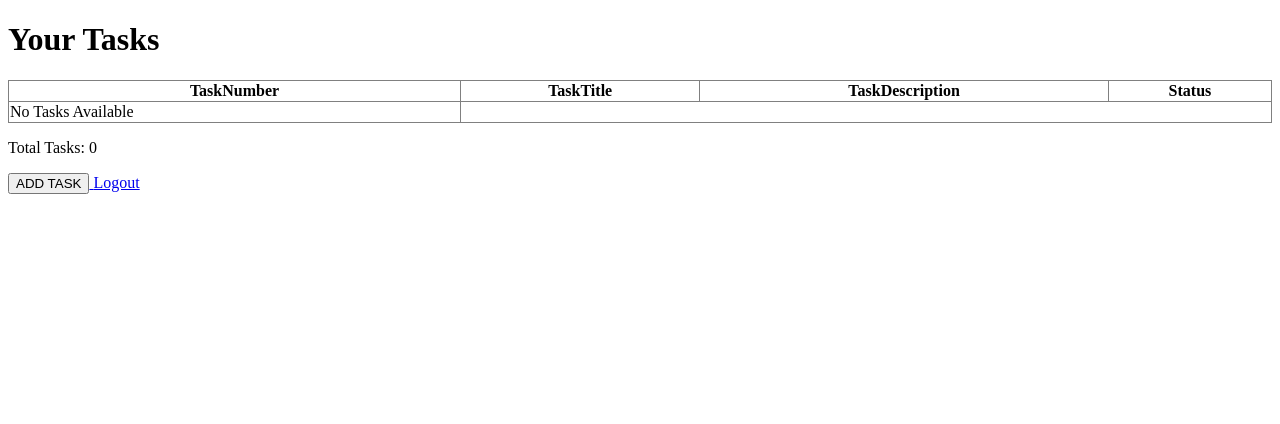
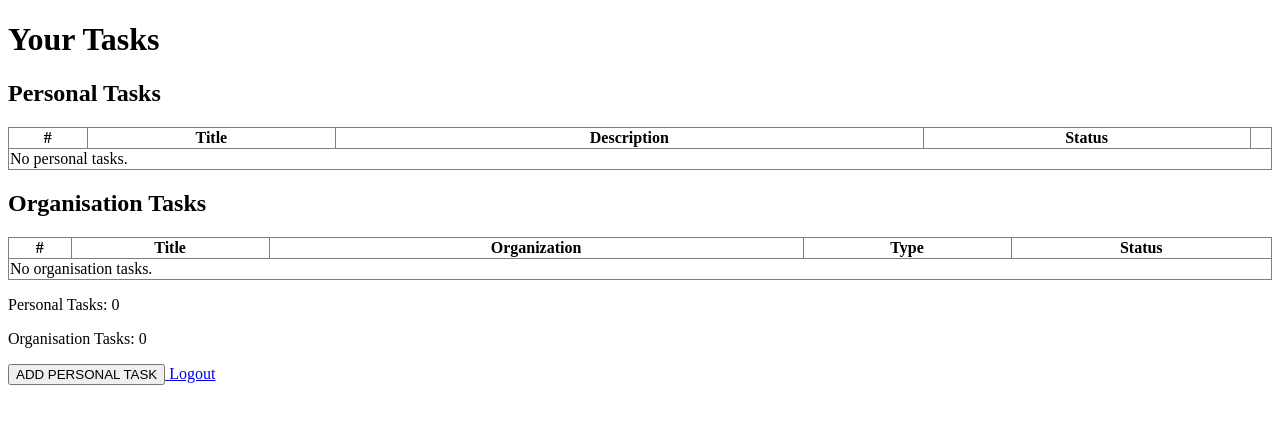
Before and after one commit to RautelaSahil/TaskManager, a Django app: page /tasks/ in a window 1280 px wide. Shown: the top 424 px of the page. Run offline with Django 5.2, Linux system fonts and the light colour scheme; the visitor is signed in with stand-in values (Sample User, id 1); data that the repository does not hold is empty; parts of the project's set-up code (start-up, migrations or seed data) failed here and were passed over.

Commit message:
Added the concept of claming and assigning organization tasks as per permission based rendering for tasks

```diff
--- a/tasks/templates/tasks/task_list.html
+++ b/tasks/templates/tasks/task_list.html
@@ -3,45 +3,79 @@
 {% block content %}
 <h1>Your Tasks</h1>
 
-<table style="width: 100%; border-collapse:collapse;" border = "1">
+<h2>Personal Tasks</h2>
+
+<table style="width:100%; border-collapse:collapse;" border="1">
     <tr>
-        <th>TaskNumber</th>
-        <th>TaskTitle</th>
-        <th>TaskDescription</th>
+        <th>#</th>
+        <th>Title</th>
+        <th>Description</th>
         <th>Status</th>
+        <th></th>
     </tr>
+
     {% for task in tasks %}
     <tr>
-        <td>
-            {{forloop.counter}}
-        </td>
-        <td>
-            {{ task.title }}
-        </td>
-        <td>
-            {{ task.description }}
-        </td>
+        <td>{{ forloop.counter }}</td>
+        <td>{{ task.title }}</td>
+        <td>{{ task.description }}</td>
         <td>
             {% if task.completed %}
-                <p>Completed</p>
+                Completed
             {% else %}
-                <p>Pending</p>
+                Pending
             {% endif %}
         </td>
         <td>
-            <a href="{% url 'task-edit' task.pk%} " >Update</a>
+            <a href="{% url 'task-edit' task.pk %}">Update</a>
         </td>
     </tr>
     {% empty %}
-        <td>No Tasks Available</td>
+    <tr>
+        <td colspan="5">No personal tasks.</td>
+    </tr>
     {% endfor %}
 </table>
 
-<p>Total Tasks: {{ tasks|length }}</p>
+<h2>Organisation Tasks</h2>
+
+<table style="width:100%; border-collapse:collapse;" border="1">
+    <tr>
+        <th>#</th>
+        <th>Title</th>
+        <th>Organization</th>
+        <th>Type</th>
+        <th>Status</th>
+    </tr>
+
+    {% for relationship in organisation_tasks %}
+    <tr>
+        <td>{{ forloop.counter }}</td>
+        <td>{{ relationship.task.title }}</td>
+        <td>{{ relationship.task.organization.name }}</td>
+        <td>{{ relationship.get_source_display }}</td>
+        <td>
+            {% if relationship.completed %}
+                Completed
+            {% else %}
+                Pending
+            {% endif %}
+        </td>
+    </tr>
+    {% empty %}
+    <tr>
+        <td colspan="5">No organisation tasks.</td>
+    </tr>
+    {% endfor %}
+</table>
+
+<p>Personal Tasks: {{ tasks|length }}</p>
+<p>Organisation Tasks: {{ organisation_tasks|length }}</p>
 
 <a href="{% url 'task-create' %}">
-    <button>ADD TASK</button>
+    <button>ADD PERSONAL TASK</button>
 </a>
 
 <a href="{% url 'logout' %}">Logout</a>
+
 {% endblock %}
--- a/tasks/urls.py
+++ b/tasks/urls.py
@@ -14,4 +14,7 @@ urlpatterns = [
     path('organizations/<int:pk>/members',views.membership_list,name = 'membership-list'),
     path('organizations/<int:pk>/edit', views.OrganizationUpdateView.as_view(), name='org_edit'),
     path('join-request/<int:pk>/', views.handle_join_request, name='accept-request'),
+    path('organizations/<int:pk>/tasks/', views.create_organization_task, name='create_org_task'),
+    path('organizations/<int:pk>/tasks/assign/', views.create_assigned_task, name='assign_task'),
+    path('tasks/<int:pk>/claim/', views.claim_task, name='claim_task'),
 ]
--- a/tasks/views.py
+++ b/tasks/views.py
@@ -1,14 +1,15 @@
 from django.db.models.query import QuerySet
 from django.forms.models import BaseModelForm
 from django.shortcuts import redirect, render, get_object_or_404
-from .models import Task, Organization, Membership, OrganisationTask, AssignedTasks,JoinRequest
+from django.tasks import task
+from .models import Task, Organization, Membership, OrganisationTask, OrganisationTaskRelationships,JoinRequest, User
 from django.views.generic import ListView, CreateView, TemplateView , UpdateView
 from django.contrib.auth.forms import AuthenticationForm, UserCreationForm
 from django.urls import reverse_lazy
 from django.contrib.auth.mixins import LoginRequiredMixin
 from django.contrib.auth.decorators import login_required
 from django.contrib.auth import login,logout
-from django.http import HttpResponseNotAllowed
+from django.http import HttpResponseNotAllowed, HttpResponseForbidden
 
 #######################
 ### INDEX FOR VIEWS ###
@@ -51,10 +52,22 @@ def logout_view(request):
 #################################################################################
 class TaskListView(LoginRequiredMixin, ListView):
     model = Task
-    template_name = 'tasks/task_list.html'
-    context_object_name = 'tasks'
+    template_name = "tasks/task_list.html"
+    context_object_name = "tasks"
+
     def get_queryset(self):
         return Task.objects.filter(user=self.request.user)
+
+    def get_context_data(self, **kwargs):
+        context = super().get_context_data(**kwargs)
+
+        context["organisation_tasks"] = (
+            OrganisationTaskRelationships.objects
+            .filter(user=self.request.user)
+            .select_related("task", "task__organization")
+        )
+
+        return context
 
 class TaskCreateView(LoginRequiredMixin, CreateView):
     model = Task
@@ -113,11 +126,15 @@ def membership_list(request,pk):
     if request.method == "GET":
         memberships = Membership.objects.filter(organization=organization)
         is_member = memberships.filter(user=request.user).exists()
+        tasks = OrganisationTask.objects.filter(organization=organization)
         if is_member:
             requests = JoinRequest.objects.filter(organization=organization)
         else:
             requests = JoinRequest.objects.none()
-        context = {"memberships":memberships,"organization": organization, "requests": requests}
+        claimed_tasks = set(OrganisationTaskRelationships.objects.filter(user=request.user, task__organization=organization, source=OrganisationTaskRelationships.types.Claimed).values_list('task_id', flat=True))
+        assigned_tasks = set(OrganisationTaskRelationships.objects.filter(task__organization=organization, source=OrganisationTaskRelationships.types.Assigned).values_list('task_id', flat=True))
+
+        context = {"memberships":memberships,"organization": organization, "requests": requests, "tasks": tasks,"is_member": is_member, "claimed_tasks": claimed_tasks, "assigned_tasks": assigned_tasks}
         return render(request,"tasks/clan_members.html",context)
     elif request.method == "POST":
         if not Membership.objects.filter(user = request.user, organization = organization).exists():
@@ -132,9 +149,98 @@ def handle_join_request(request, pk):
     if request.method == "POST":
         action = request.POST.get("action")
         if action == "accept":
-            Membership.objects.create(user=join_request.user, organization=organization, role="member")
+            Membership.objects.create(user=join_request.user, organization=organization, role=Membership.Roles.Member)
             join_request.delete()
         elif action == "reject":
             join_request.delete()
         return redirect("membership-list", pk=organization.pk)
     return HttpResponseNotAllowed(['POST'])
+
+@login_required
+def create_organization_task(request, pk):
+    organization = get_object_or_404(Organization, pk=pk)
+    if not Membership.objects.filter(user=request.user, organization=organization).exists():
+        return HttpResponseForbidden("You are not a member of this organization.")
+    # Is this task already assigned?
+    if OrganisationTaskRelationships.objects.filter(
+        task=task,
+        source=OrganisationTaskRelationships.types.Assigned,
+        ).exists():
+        return HttpResponseForbidden()
+    if request.method == "POST":
+        title = request.POST.get("title", "").strip()
+        description = request.POST.get("description", "").strip()
+        if title:
+            OrganisationTask.objects.create(
+                title=title,
+                description=description,
+                organization=organization,
+                created_by=request.user,
+            )
+            return redirect("membership-list", pk=organization.pk)
+        context = {
+            "organization": organization,
+            "error": "Title is required.",
+            "title": title,
+            "description": description,
+            "user": request.user,
+        }
+        return render(request, "tasks/Create_Org_Task.html", context)
+
+    context = {
+        "organization": organization,
+    }
+    return render(request, "tasks/Create_Org_Task.html", context)
+
+@login_required
+def create_assigned_task(request,pk):
+    organization = get_object_or_404(Organization, pk=pk)
+    if not Membership.objects.filter(user = request.user,organization = organization, role__in = [Membership.Roles.Leader, Membership.Roles.Co_leader]).exists():
+        return HttpResponseForbidden("You are not authorized to assign tasks in this organization.")
+    if request.method == "POST":
+        title = request.POST.get("title", "").strip()
+        description = request.POST.get("description", "").strip()
+        assigned_users = request.POST.getlist("assigned_users")
+        if title and assigned_users:
+            org_task = OrganisationTask.objects.create(
+                title = title,
+                description = description,
+                organization = organization,
+                created_by = request.user
+            )
+            users = User.objects.filter(pk__in=assigned_users)
+            for user in users:
+                OrganisationTaskRelationships.objects.create(
+                    task=org_task,
+                    user=user,
+                    source=OrganisationTaskRelationships.types.Assigned
+                )
+            return redirect("membership-list", pk=organization.pk)
+        context = {
+            "organization": organization,
+            "error": "Title and at least one assigned user are required.",
+            "title": title,
+            "description": description,
+            "assigned_users": assigned_users,
+            "user": request.user,
+        }
+        return render(request, "tasks/Assign_Org_Task.html", context)
+    members = Membership.objects.filter(organization=organization, role__in=[Membership.Roles.Co_leader, Membership.Roles.Elder, Membership.Roles.Member])
+    context = {"organization": organization, "members": members}
+    return render(request, "tasks/Assign_Org_Task.html", context)
+
+@login_required()
+def claim_task(request, pk):
+    task = get_object_or_404(OrganisationTask, pk=pk)
+    organization = task.organization
+    if request.method == "POST":
+        action = request.POST.get("action")
+        if action == "accept":
+            OrganisationTaskRelationships.objects.get_or_create(
+                task=task,
+                user=request.user,
+                source=OrganisationTaskRelationships.types.Claimed
+            )
+            return redirect("task-list")
+        return redirect("membership-list", pk=organization.pk)
+    return HttpResponseNotAllowed(['POST'])
```
Also changed, not shown: tasks/models.py (+6 -3 lines), tasks/templates/tasks/Assign_Org_Task.html (added, +39 -0 lines), tasks/templates/tasks/Create_Org_Task.html (added, +25 -0 lines), tasks/templates/tasks/clan_members.html (+53 -0 lines), tasks/migrations/0007_organisationtaskrelationships_delete_assignedtasks.py (added).
